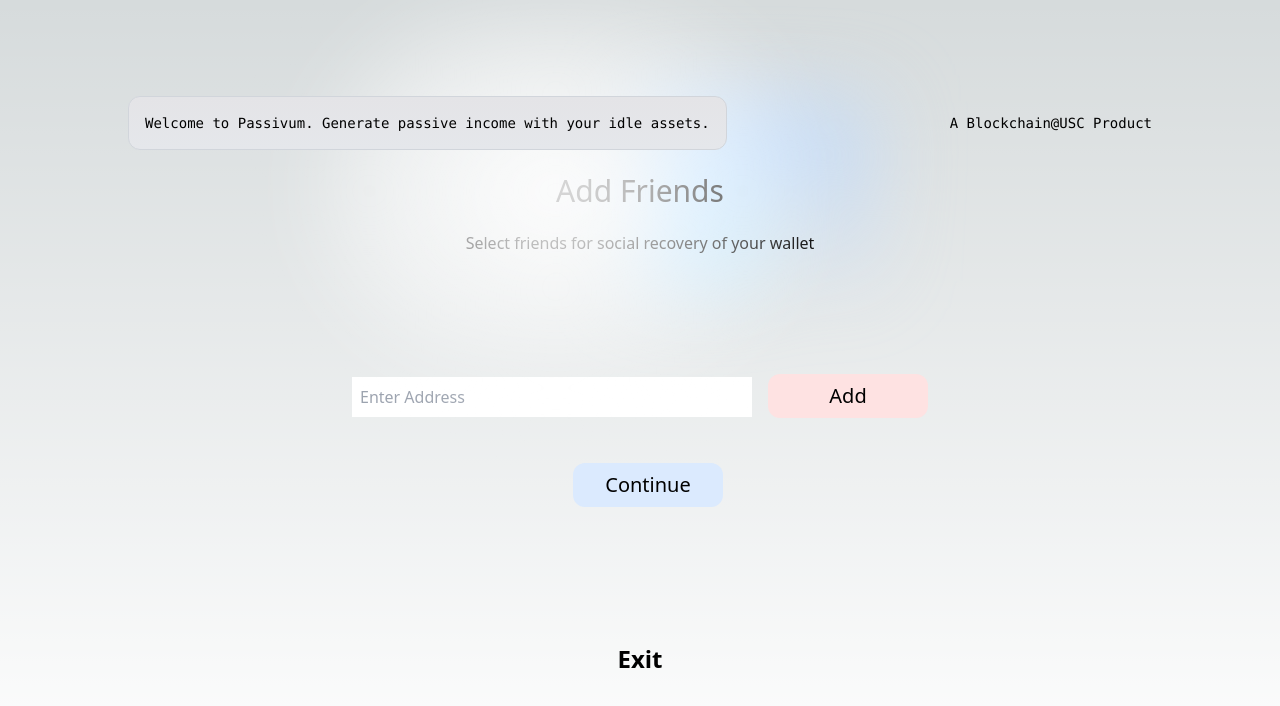
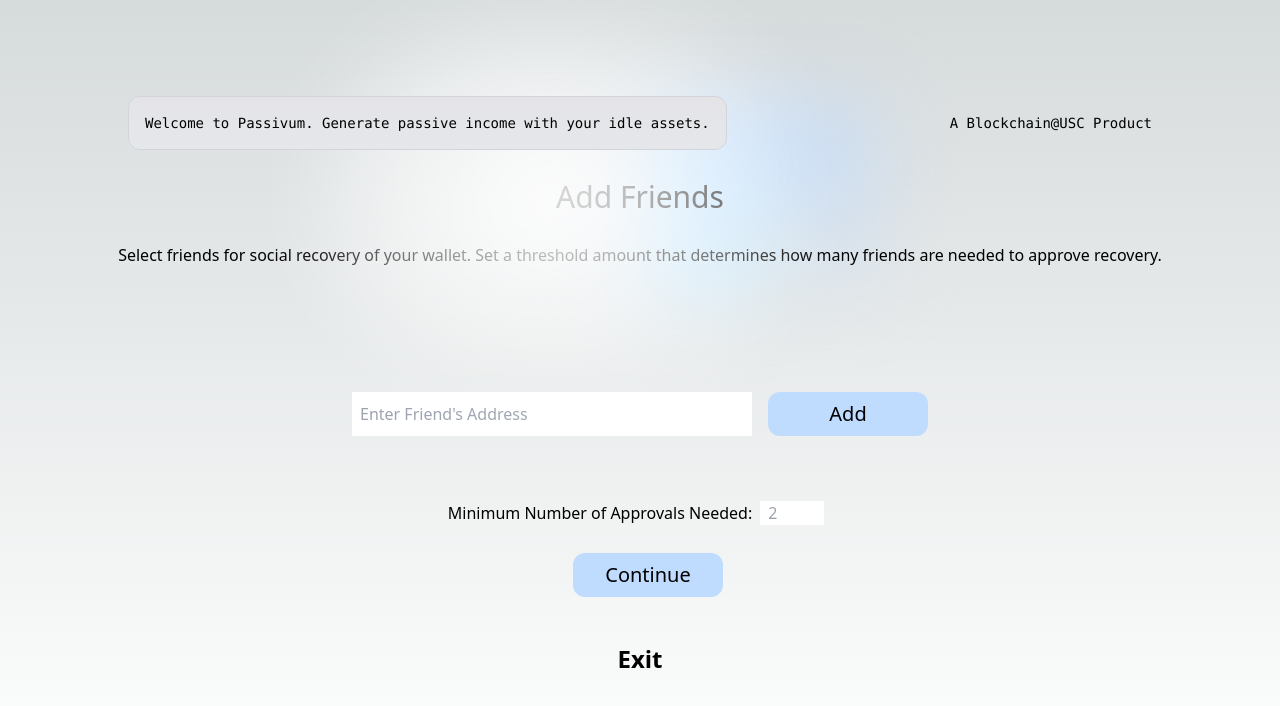
Before and after one commit to BlockchainUSC/passivum_wallet, a Next.js app in the folder front-end/: page /AddFriends in a window 1280 px wide. Shown: the top 706 px of the page. Built offline with nearby package versions, Linux system fonts and the light colour scheme.

Commit message:
Add Friends updates

```diff
--- a/front-end/src/pages/AddFriends.tsx
+++ b/front-end/src/pages/AddFriends.tsx
@@ -5,6 +5,7 @@ import Lottie from 'react-lottie';
 
 export default function AddFriendsPage() {
     const friendRef = useRef<HTMLInputElement>(null);
+    const deadmanRef = useRef<HTMLInputElement>(null);
     const [friendsList, setFriendsList] = useState<string[]>([]);
     const [deadman, setDeadman] = useState('');
     const [nextPage, setNextPage] = useState(0);
@@ -21,6 +22,7 @@ export default function AddFriendsPage() {
 
     const addFriend = () => {
         setFriendsList([...friendsList, friendRef.current!.value]);
+        friendRef.current!.value = ""
     }
     return (
         <main
@@ -47,30 +49,32 @@ export default function AddFriendsPage() {
             <div className="flex justify-center items-center">
               <Lottie options={defaultOptions} height={300} width={300} />
             </div>
-            <div>Your wallet can now be safely recovered should you lose the keys.</div></> :
+            <div>Your wallet can now be safely recovered.</div></> :
                 <>
                     <div className="relative text-3xl flex place-items-center before:absolute before:h-[300px] before:w-[480px] before:-translate-x-1/2 before:rounded-full before:bg-gradient-radial before:from-white before:to-transparent before:blur-2xl before:content-[''] after:absolute after:-z-20 after:h-[180px] after:w-[240px] after:translate-x-1/3 after:bg-gradient-conic after:from-sky-200 after:via-blue-200 after:blur-2xl after:content-[''] before:dark:bg-gradient-to-br before:dark:from-transparent before:dark:to-blue-700/10 after:dark:from-sky-900 after:dark:via-[#0141ff]/40 before:lg:h-[360px]">
-                        {nextPage === 1 ? 'Select Deadman' : 'Add Friends'}
+                        {nextPage === 1 ? 'Select Receiver' : 'Add Friends'}
                     </div>
-                    <div>{nextPage === 1 ? 'This will be the friend that receives all your assets should something happen to you' : 'Select friends for social recovery of your wallet'}</div>
+                    <div className="text-center">{nextPage === 1 ? 'To ensure your assets can be recovered in the event something happens to you, this will be the address that receives all your assets at the beginning of the specified year.' : 'Select friends for social recovery of your wallet. Set a threshold amount that determines how many friends are needed to approve recovery.'}</div>
 
-                    <div className="mt-24 flex" >
+                    <div className="mt-24" >
                         {nextPage === 1 ? <div className='text-xl'>Your Friends</div> :
-                        <div>
-                            <input type="text" className="w-[25rem] p-2" ref={friendRef} placeholder="Enter Address" />
+                        <div className="space-y-2">
+                            <div className="flex">
+                                <input type="text" className="w-[25rem] p-2" ref={friendRef} placeholder="Enter Friend's Address" />
                                 <button
                                     type="submit"
-                                className={`text-white-100 bg-red-100 ml-4 py-2 w-[10rem] rounded-xl text-xl`}
+                                    className={`text-white-100 bg-blue-200 ml-4 py-2 w-[10rem] rounded-xl text-xl`}
                                     onClick={() => addFriend()}
                                 >
                                     Add
                                 </button>
+                            </div>
                         </div>}
                     </div>
 
-                    <div className="space-y-1">
+                    <div className="mt-2 space-y-1">
                         {friendsList.map(friend => (
-                        <button className="flex bg-gray-100 hover:bg-red-100 focus:bg-red-100 w-[30rem] p-4 justify-between text-md" key={friend}
+                        <button className="flex bg-gray-100 hover:bg-blue-100 focus:bg-blue-100 active:bg-blue-100 w-[30rem] p-4 justify-between text-md" key={friend}
                             onClick={() => setDeadman(friend)}>
                             <div>{friend}</div>
                             <Image
@@ -81,9 +85,36 @@ export default function AddFriendsPage() {
                             />
                         </button>))}
                     </div>
-                    {nextPage === 1 ? <div>{`Selected deadman: ${deadman}`}</div> : null}
+
+                    {nextPage === 1 ? <div className='my-2 text-center'>
+                        <div className="flex">
+                            <input type="text" className="w-[20rem] p-2" ref={deadmanRef} placeholder="Enter a Different Receiver" />
                             <button
-                        className={`bg-blue-100 ml-4 px-8 py-2 rounded-xl text-xl`}
+                                type="submit"
+                                className={`text-white-100 bg-blue-200 ml-4 py-2 w-[6rem] rounded-xl text-xl`}
+                                onClick={() => setDeadman(deadmanRef.current!.value)}
+                            >
+                                Select
+                            </button>
+                        </div>
+                        <div className="mt-2">{`Selected receiver: ${deadman}`}</div>
+                        </div> : null}
+                    {(nextPage === 0) &&
+                        <div className="flex-col items-center">
+                            <div className="flex justify-center">
+                                <text>{nextPage === 0 ? 'Minimum Number of Approvals Needed:' : 'Year:'}</text>
+                                <input type="number" min={nextPage === 0 ? '2' : '2023'} className={`mx-2 px-2 ${nextPage === 0 ? 'w-[4rem]' : 'w-[8rem]'}`} placeholder="2" />
+                            </div>
+                        </div>}
+                    {(nextPage === 1) &&
+                    <div className="flex-col items-center my-2">
+                        <div className="flex justify-center">
+                            <text>{'Year:'}</text>
+                            <input type="number" min={2024} className={`mx-2 px-2 w-[8rem]`} placeholder="2024" />
+                        </div>
+                    </div>}
+                    <button
+                        className={`bg-blue-200 ml-4 px-8 py-2 rounded-xl text-xl`}
                         onClick={() => setNextPage(nextPage + 1)}
                     >
                         Continue
@@ -91,7 +122,7 @@ export default function AddFriendsPage() {
                 </>
             }
 
-            <div className="flex my-24 text-center lg:mb-0 lg:grid-cols-4 lg:text-left">
+            <div className="flex mb-24 text-center lg:mb-0 lg:grid-cols-4 lg:text-left">
                 <a
                     href="/"
                     className="group rounded-lg border border-transparent px-5 py-4 transition-colors hover:border-gray-300 hover:bg-gray-100 hover:dark:border-neutral-700 hover:dark:bg-neutral-800/30"
--- a/front-end/src/pages/index.tsx
+++ b/front-end/src/pages/index.tsx
@@ -82,7 +82,7 @@ export default function Home() {
             </span>
           </h2>
           <p className={`m-0 max-w-[30ch] text-sm opacity-50`}>
-            Add friends to enable social recovery for your wallet
+            Add friends to enable social recovery and a deadman switch for your wallet
           </p>
         </a>
 
```
Lines whose indentation alone changed are shown as unchanged.
